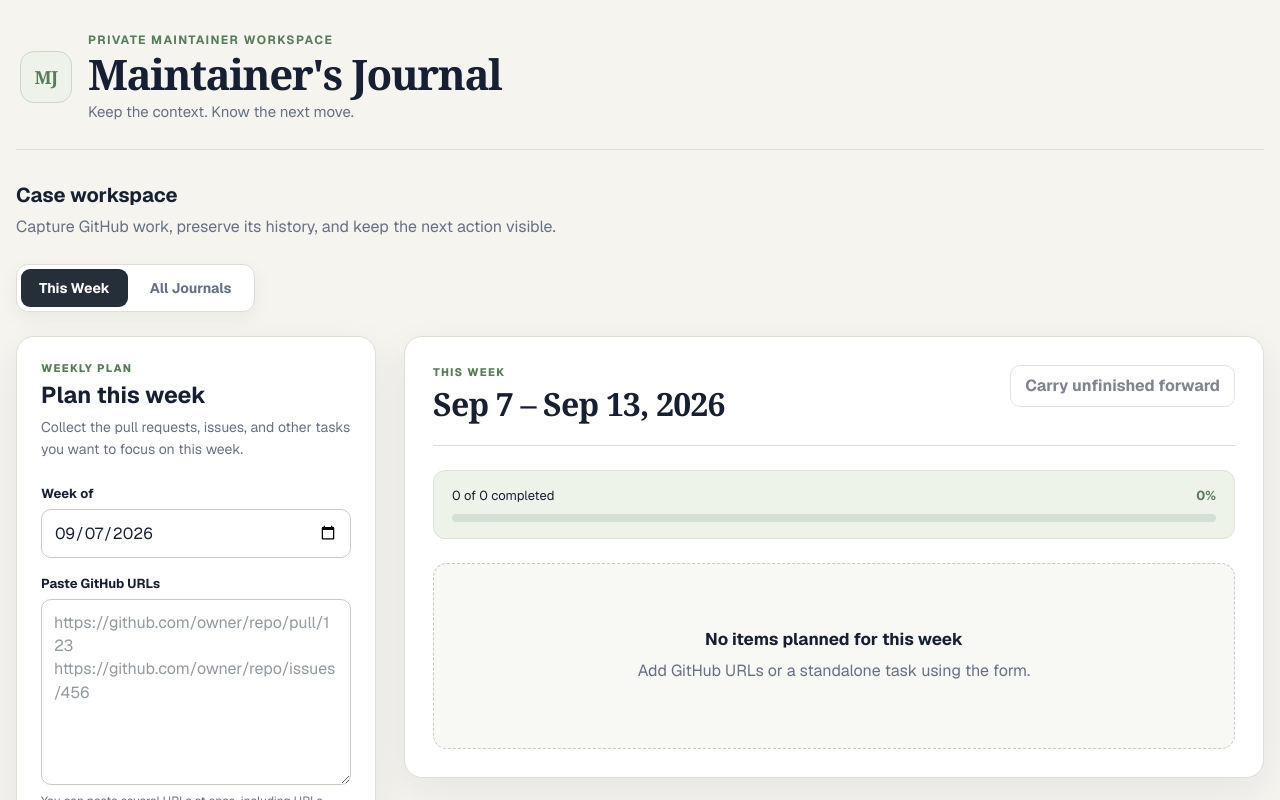
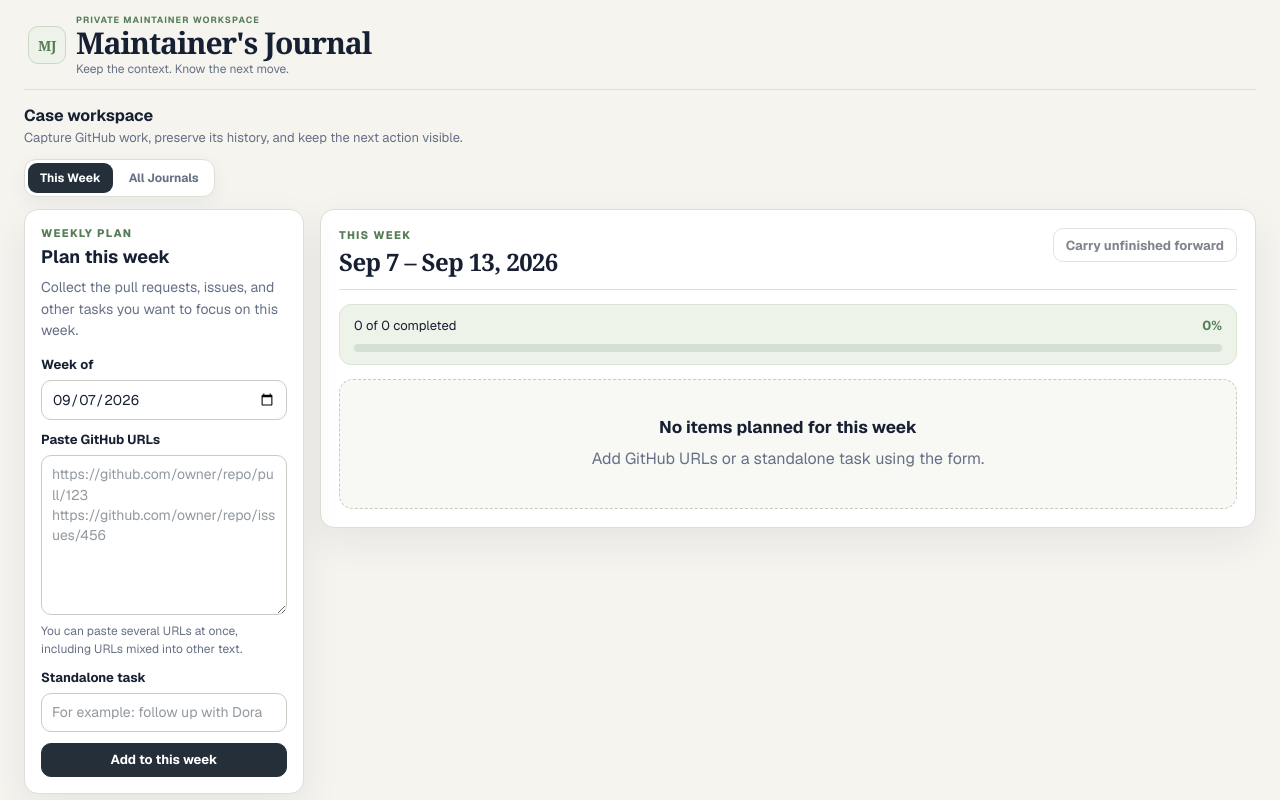
Before and after one commit to Nwakaego-Ego/maintainers-journal, a Next.js app: page / in a window 1280 px wide. Shown: the top 800 px of the page. Built offline with nearby package versions, Linux system fonts and the light colour scheme.

Commit message:
style: compact journal workspace layout

```diff
--- a/src/app/globals.css
+++ b/src/app/globals.css
@@ -157,38 +157,6 @@ textarea:focus-visible {
 .journal-entry-body {
   white-space: pre-wrap;
   overflow-wrap: anywhere;
-}
-
-@media (max-width: 640px) {
-  .journal-shell {
-    width: min(100% - 24px, 1440px);
-    padding-top: 20px;
-  }
-
-  .journal-header {
-    align-items: flex-start;
-    padding-bottom: 22px;
-  }
-
-  .brand-mark {
-    width: 44px;
-    height: 44px;
-    flex-basis: 44px;
-    border-radius: 12px;
-    font-size: 15px;
-  }
-
-  .journal-eyebrow {
-    font-size: 10px;
-  }
-
-  .journal-tagline {
-    font-size: 14px;
-  }
-
-  .journal-workspace {
-    padding-top: 24px;
-  }
 }
 
 .journal-layout {
@@ -397,38 +365,6 @@ textarea.form-control {
   clip: rect(0 0 0 0);
   clip-path: inset(50%);
   white-space: nowrap;
-}
-
-@media (max-width: 960px) {
-  .journal-layout {
-    grid-template-columns: 1fr;
-  }
-
-  .capture-panel {
-    position: static;
-  }
-}
-
-@media (max-width: 640px) {
-  .capture-panel {
-    padding: 20px;
-    border-radius: 14px;
-  }
-
-  .case-toolbar {
-    align-items: stretch;
-    flex-direction: column;
-  }
-
-  .backup-actions {
-    display: grid;
-    grid-template-columns: 1fr 1fr;
-  }
-
-  .case-list > li {
-    padding: 16px;
-    border-radius: 14px;
-  }
 }
 
 .case-card {
@@ -674,38 +610,6 @@ textarea.form-control {
 
 .entry-edit-form {
   background: var(--surface);
-}
-
-@media (max-width: 720px) {
-  .case-card-header,
-  .next-step-panel {
-    align-items: stretch;
-    flex-direction: column;
-  }
-
-  .case-card-header > .case-action-button,
-  .next-step-panel > .case-action-button {
-    align-self: flex-start;
-  }
-
-  .history-item {
-    grid-template-columns: 18px minmax(0, 1fr);
-  }
-
-  .history-marker {
-    grid-column: 1;
-    grid-row: 1 / span 2;
-  }
-
-  .history-date {
-    grid-column: 2;
-    grid-row: 1;
-  }
-
-  .history-content {
-    grid-column: 2;
-    grid-row: 2;
-  }
 }
 
 .history-heading-button {
@@ -1038,11 +942,40 @@ textarea.form-control {
   color: #842f2f;
 }
 
+.weekly-journal-form {
+  display: grid;
+  gap: 16px;
+  margin-top: 18px;
+  padding: 18px;
+  border: 1px solid var(--border);
+  border-radius: 12px;
+  background: var(--surface-subtle);
+}
+
+.weekly-journal-form-actions {
+  display: flex;
+  flex-wrap: wrap;
+  gap: 10px;
+}
+
+.weekly-journal-form-actions .primary-button,
+.weekly-journal-form-actions .secondary-button {
+  width: auto;
+}
+
+.inline-error-message {
+  color: var(--danger);
+  font-size: 13px;
+  line-height: 1.5;
+}
+
 @media (max-width: 960px) {
+  .journal-layout,
   .weekly-plan-layout {
     grid-template-columns: 1fr;
   }
 
+  .capture-panel,
   .weekly-plan-editor {
     position: static;
   }
@@ -1066,7 +999,89 @@ textarea.form-control {
   }
 }
 
+@media (max-width: 720px) {
+  .case-card-header,
+  .next-step-panel {
+    align-items: stretch;
+    flex-direction: column;
+  }
+
+  .case-card-header > .case-action-button,
+  .next-step-panel > .case-action-button {
+    align-self: flex-start;
+  }
+
+  .history-item {
+    grid-template-columns: 18px minmax(0, 1fr);
+  }
+
+  .history-marker {
+    grid-column: 1;
+    grid-row: 1 / span 2;
+  }
+
+  .history-date {
+    grid-column: 2;
+    grid-row: 1;
+  }
+
+  .history-content {
+    grid-column: 2;
+    grid-row: 2;
+  }
+}
+
 @media (max-width: 640px) {
+  .journal-shell {
+    width: min(100% - 24px, 1440px);
+    padding-top: 20px;
+  }
+
+  .journal-header {
+    align-items: flex-start;
+    padding-bottom: 22px;
+  }
+
+  .brand-mark {
+    width: 44px;
+    height: 44px;
+    flex-basis: 44px;
+    border-radius: 12px;
+    font-size: 15px;
+  }
+
+  .journal-eyebrow {
+    font-size: 10px;
+  }
+
+  .journal-tagline {
+    font-size: 14px;
+  }
+
+  .journal-workspace {
+    padding-top: 24px;
+  }
+
+  .capture-panel {
+    padding: 20px;
+    border-radius: 14px;
+  }
+
+  .case-toolbar {
+    align-items: stretch;
+    flex-direction: column;
+  }
+
+  .backup-actions {
+    display: grid;
+    grid-template-columns: 1fr 1fr;
+  }
+
+  .case-list > li {
+    padding: 16px;
+    border-radius: 14px;
+  }
+
   .workspace-tabs {
     display: grid;
     grid-template-columns: 1fr 1fr;
@@ -1106,29 +1121,184 @@ textarea.form-control {
   }
 }
 
-.weekly-journal-form {
-  display: grid;
-  gap: 16px;
-  margin-top: 18px;
-  padding: 18px;
-  border: 1px solid var(--border);
-  border-radius: 12px;
-  background: var(--surface-subtle);
+@media (min-width: 961px) {
+  .journal-shell {
+    width: min(100% - 48px, 1280px);
+    padding: 14px 0 36px;
   }
 
-.weekly-journal-form-actions {
-  display: flex;
-  flex-wrap: wrap;
+  .journal-header {
     gap: 10px;
+    padding: 0 4px 12px;
   }
 
-.weekly-journal-form-actions .primary-button,
-.weekly-journal-form-actions .secondary-button {
-  width: auto;
+  .brand-mark {
+    width: 38px;
+    height: 38px;
+    flex-basis: 38px;
+    border-radius: 10px;
+    font-size: 14px;
   }
 
-.inline-error-message {
-  color: var(--danger);
+  .journal-eyebrow {
+    margin-bottom: 1px;
+    font-size: 9px;
+  }
+
+  .journal-header h1 {
+    font-size: clamp(24px, 2.5vw, 30px);
+  }
+
+  .journal-tagline {
+    margin-top: 2px;
+    font-size: 12px;
+  }
+
+  .journal-workspace {
+    padding-top: 16px;
+  }
+
+  .workspace-introduction {
+    margin-bottom: 12px;
+  }
+
+  .workspace-introduction h2 {
+    font-size: 16px;
+  }
+
+  .workspace-introduction p {
+    margin-top: 3px;
     font-size: 13px;
-  line-height: 1.5;
+    line-height: 1.4;
   }
+
+  .workspace-tabs {
+    margin-bottom: 12px;
+    padding: 3px;
+  }
+
+  .workspace-tab {
+    padding: 7px 12px;
+    font-size: 12px;
+  }
+
+  .weekly-plan-layout,
+  .journal-layout {
+    grid-template-columns: minmax(240px, 280px) minmax(0, 1fr);
+    gap: 16px;
+  }
+
+  .weekly-plan-editor,
+  .capture-panel {
+    top: 16px;
+    padding: 16px;
+    border-radius: 14px;
+  }
+
+  .weekly-plan-board {
+    padding: 18px;
+    border-radius: 14px;
+  }
+
+  .weekly-plan-heading {
+    gap: 14px;
+    padding-bottom: 12px;
+  }
+
+  .weekly-plan-heading h2 {
+    font-size: clamp(20px, 2vw, 24px);
+  }
+
+  .weekly-plan-actions {
+    gap: 8px;
+  }
+
+  .weekly-progress {
+    margin: 14px 0;
+    padding: 12px 14px;
+  }
+
+  .weekly-empty-state {
+    padding: 36px 18px;
+  }
+
+  .weekly-item {
+    gap: 10px;
+    padding: 12px;
+  }
+
+  .weekly-item-title-row h3 {
+    font-size: 14px;
+  }
+
+  .weekly-item-url,
+  .weekly-item-buttons,
+  .weekly-item-type {
+    font-size: 12px;
+  }
+
+  .capture-panel-header {
+    margin-bottom: 14px;
+  }
+
+  .capture-panel-header h2 {
+    font-size: 18px;
+  }
+
+  .capture-form {
+    gap: 11px;
+  }
+
+  .form-control {
+    padding: 8px 10px;
+    font-size: 14px;
+  }
+
+  .primary-button,
+  .secondary-button {
+    min-height: 34px;
+    padding: 7px 12px;
+    font-size: 13px;
+  }
+
+  .case-list > li {
+    padding: 14px;
+  }
+
+  .next-step-panel {
+    gap: 14px;
+    margin-top: 14px;
+    padding: 12px 14px;
+  }
+
+  .next-step-text {
+    font-size: 17px;
+  }
+
+  .history-heading {
+    margin-top: 14px;
+  }
+
+  .history-list {
+    gap: 10px;
+    margin-top: 10px;
+  }
+
+  .history-content {
+    padding: 10px 12px;
+  }
+
+  .history-note-editor {
+    min-height: 84px;
+    padding: 10px;
+    font-size: 13px;
+    line-height: 1.55;
+  }
+
+  .weekly-journal-form,
+  .inline-form {
+    gap: 10px;
+    margin-top: 12px;
+    padding: 12px;
+  }
+}
```
Lines whose indentation alone changed are shown as unchanged.
